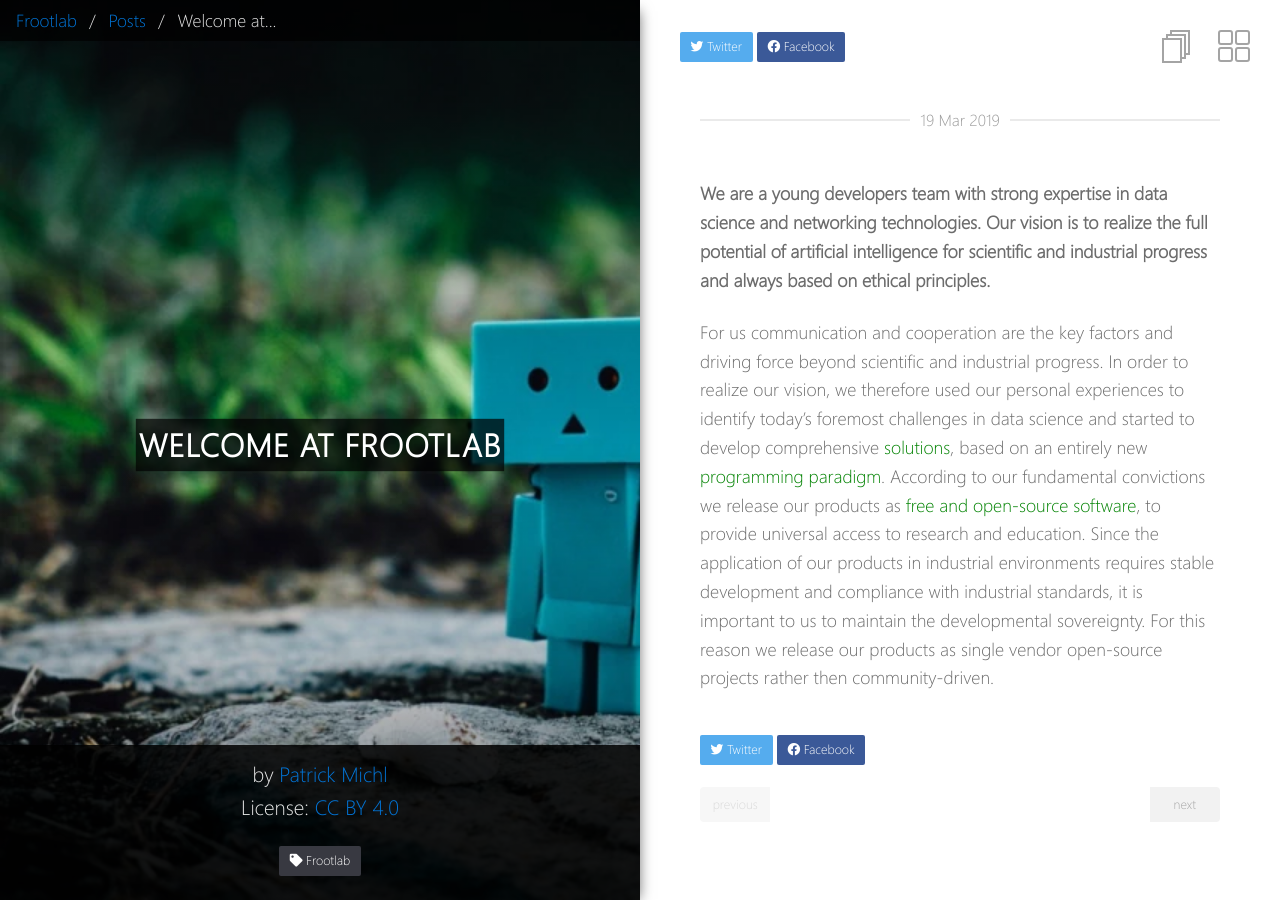
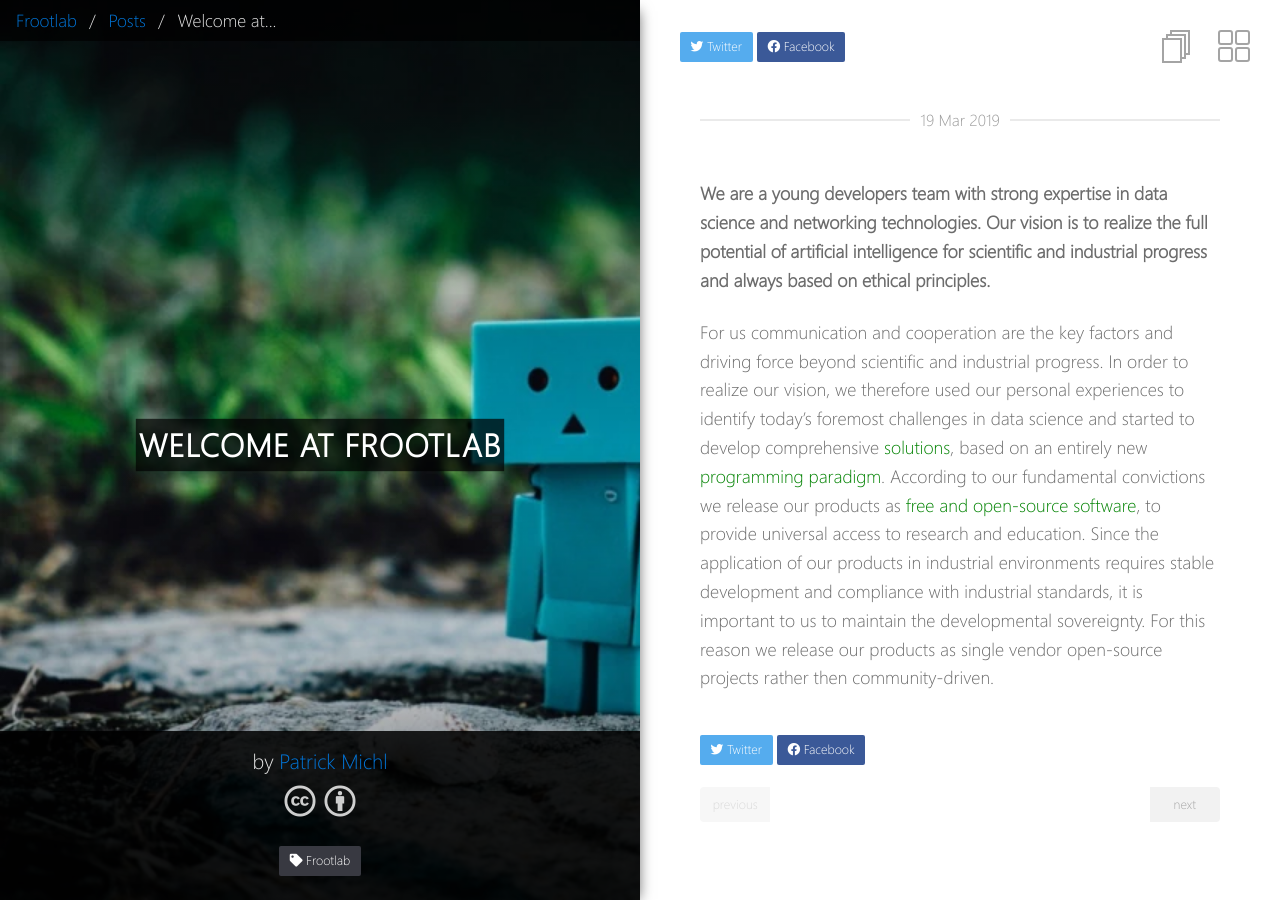
Before and after one commit to frootlab/frootlab.github.io, a Jekyll site: the page built from _posts/2019-03-19-welcome-at-frootlab.md, in a window 1280 px wide. Built offline with Jekyll 4.4.1, drawn with Linux system fonts in a browser that asks for light colours; nearby versions of some CDN libraries.

Commit message:
fixes #66

```diff
--- a/_layouts/post.html
+++ b/_layouts/post.html
@@ -40,7 +40,14 @@ layout: compress
             <h3>Author: Anonymous</h3>
             {% endif %}
             {% if page.license %}
-            {% if page.license-url %}
+            {% if page.license contains 'CC BY' %}
+            <h3 style="font-size: 2em;">
+              <a href="{{ page.license-url }}" style="color: rgba(255, 255, 255, 0.8);">
+                <i class="fab fa-creative-commons"></i>
+                <i class="fab fa-creative-commons-by"></i>
+              </a>
+            </h3>
+            {% elsif page.license-url %}
             <h3>License: <a href="{{ page.license-url }}" style="color: #0275d8;">{{ page.license }}</a></h3>
             {% else %}
             <h3>License: {{ page.license }}</h3>
```
